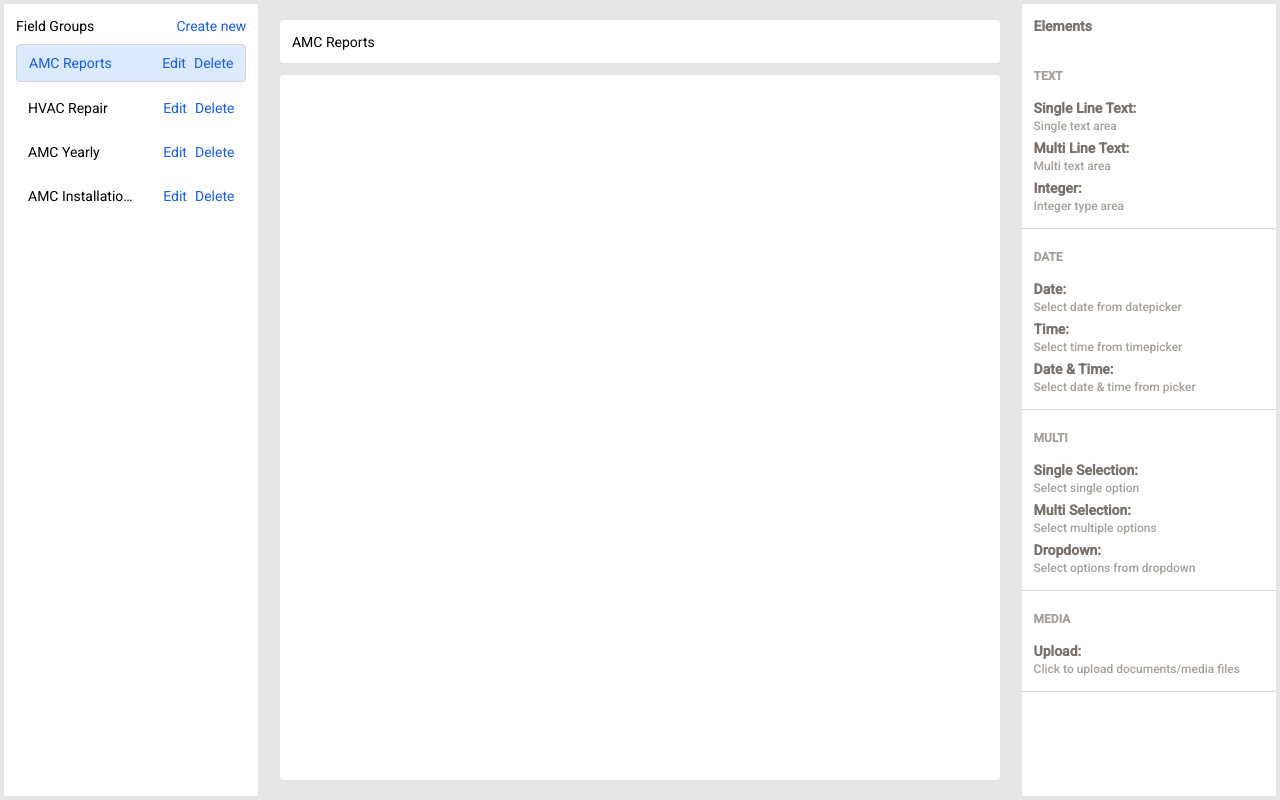
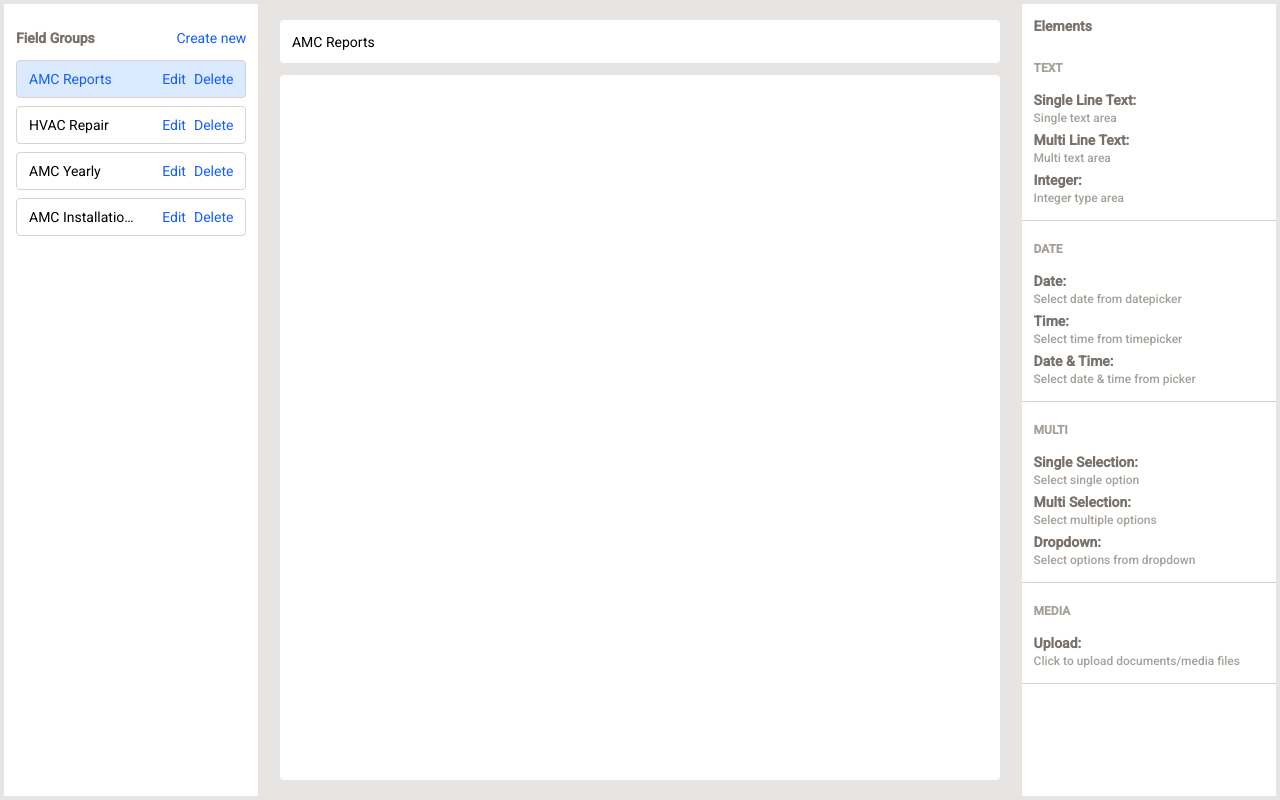
Before and after one commit to dheerajstvpm/zuper-app, an Angular app: page / in a window 1280 px wide. Built offline with nearby package versions, Linux system fonts and the light colour scheme.

Commit message:
update overflow

```diff
--- a/src/app/components/left-pane/left-pane.component.html
+++ b/src/app/components/left-pane/left-pane.component.html
@@ -1,10 +1,20 @@
-<div class="w-full h-full flex flex-col gap-2 p-3 text-sm">
+<div class="w-full h-full flex flex-col p-3 text-sm">
   <div class="flex justify-between items-center">
-    <div>Field Groups</div>
-    <button class="text-blue-600 cursor-pointer" (click)="onAdd()">
+    <div
+      class="truncate w-full text-stone-500 font-bold py-3"
+      matTooltip="Field Groups"
+    >
+      Field Groups
+    </div>
+    <button
+      class="text-nowrap text-blue-600 cursor-pointer"
+      matTooltip="Create new"
+      (click)="onAdd()"
+    >
       Create new
     </button>
   </div>
+  <div class="w-full flex-1 flex flex-col gap-2 overflow-auto">
     @for (fieldGroup of fieldGroups(); track $index; let idx = $index) {
       @if (editEnabled[idx] && idx === selectedFieldIndex()) {
         <input
@@ -15,10 +25,11 @@
         />
       } @else {
         <div
-        [ngClass]="{
-          'bg-blue-100 border border-blue-600 text-blue-600':
-            idx === selectedFieldIndex(),
-        }"
+          [ngClass]="
+            idx === selectedFieldIndex()
+              ? 'bg-blue-100 border border-blue-600 text-blue-600'
+              : 'border border-stone-300'
+          "
           class="flex justify-between items-center border border-stone-300 rounded cursor-pointer"
           (click)="onSelect(idx)"
         >
@@ -29,12 +40,14 @@
             <button
               class="text-blue-600 cursor-pointer"
               (click)="onEdit(idx); $event.stopPropagation()"
+              matTooltip="Edit"
             >
               Edit
             </button>
             <button
               class="text-blue-600 cursor-pointer"
               (click)="onDelete(idx); $event.stopPropagation()"
+              matTooltip="Delete"
             >
               Delete
             </button>
@@ -43,3 +56,4 @@
       }
     }
   </div>
+</div>
--- a/src/app/components/right-drawer/right-drawer.component.html
+++ b/src/app/components/right-drawer/right-drawer.component.html
@@ -1,4 +1,4 @@
-<div class="relative h-full w-ful p-3">
+<div class="relative h-full w-ful p-3 overflow-auto">
   <div
     class="absolute top-1 right-1 bg-stone-200 text-stone-500 rounded rounded-full w-4 h-4 text-xs flex justify-center items-center cursor-pointer"
     (click)="onClose()"
--- a/src/app/components/right-pane/right-pane.component.html
+++ b/src/app/components/right-pane/right-pane.component.html
@@ -139,14 +139,12 @@
   </div>
   @if (selectedFormFieldIndex() === -1) {
     <div
-      class="h-full w-1/4 flex flex-col gap-2 justify-start items-start bg-white"
+      class="h-full w-1/4 flex flex-col justify-start items-start bg-white"
     >
+      <div class="truncate w-full text-stone-500 font-bold p-3" matTooltip="Elements">Elements</div>
       <div
-        class="truncate w-full text-stone-500 font-bold p-3"
-        matTooltip="Elements"
+        class="flex-1 w-full flex flex-col gap-2 justify-start items-start overflow-auto"
       >
-        Elements
-      </div>
         @for (
           formFields of availableFormFields | keyvalue: originalOrder;
           track $index
@@ -205,6 +203,7 @@
           </div>
         }
       </div>
+    </div>
   } @else {
     <div class="h-full w-1/4 bg-white">
       <app-right-drawer></app-right-drawer>
```
Lines whose indentation alone changed are shown as unchanged.
